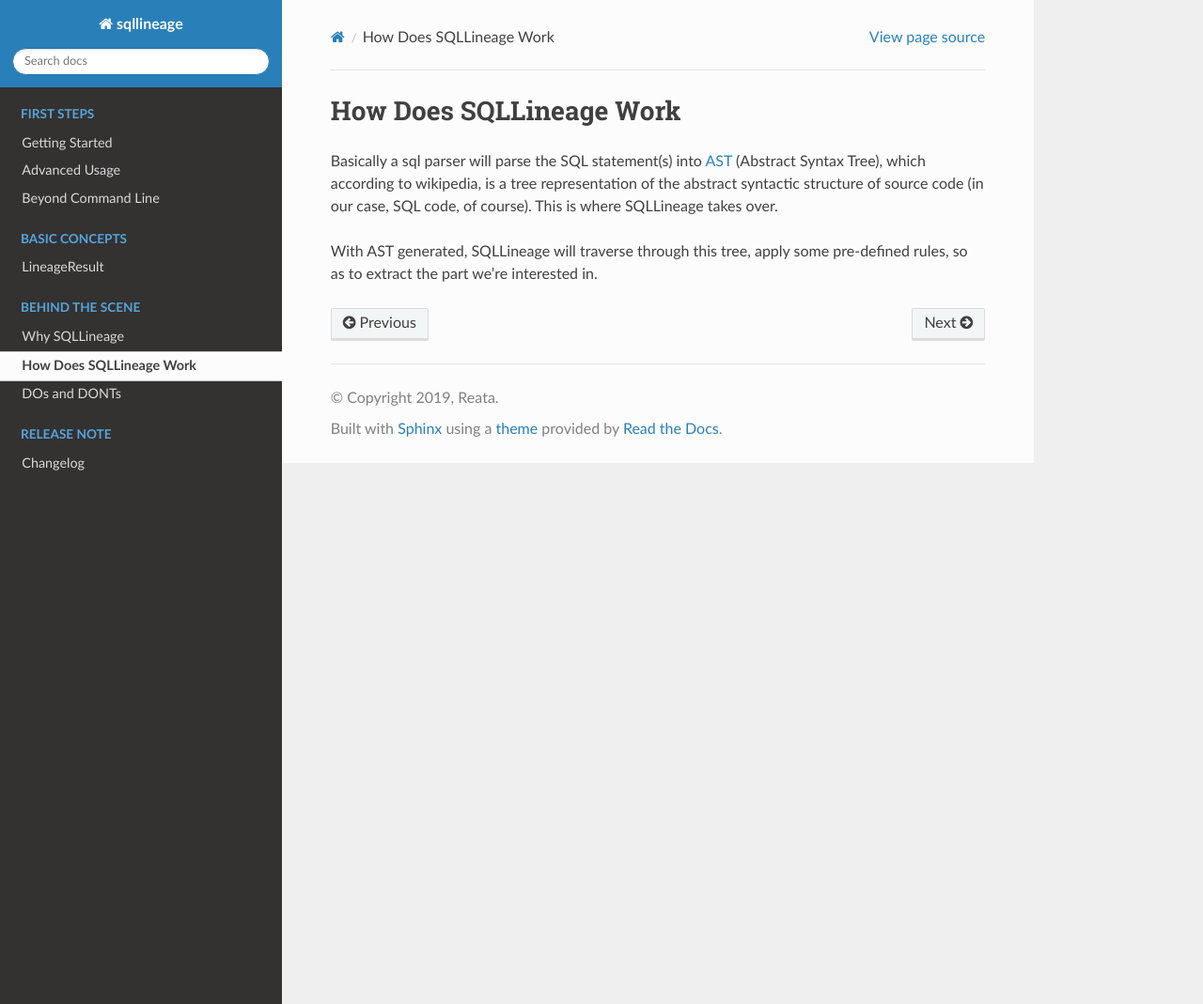
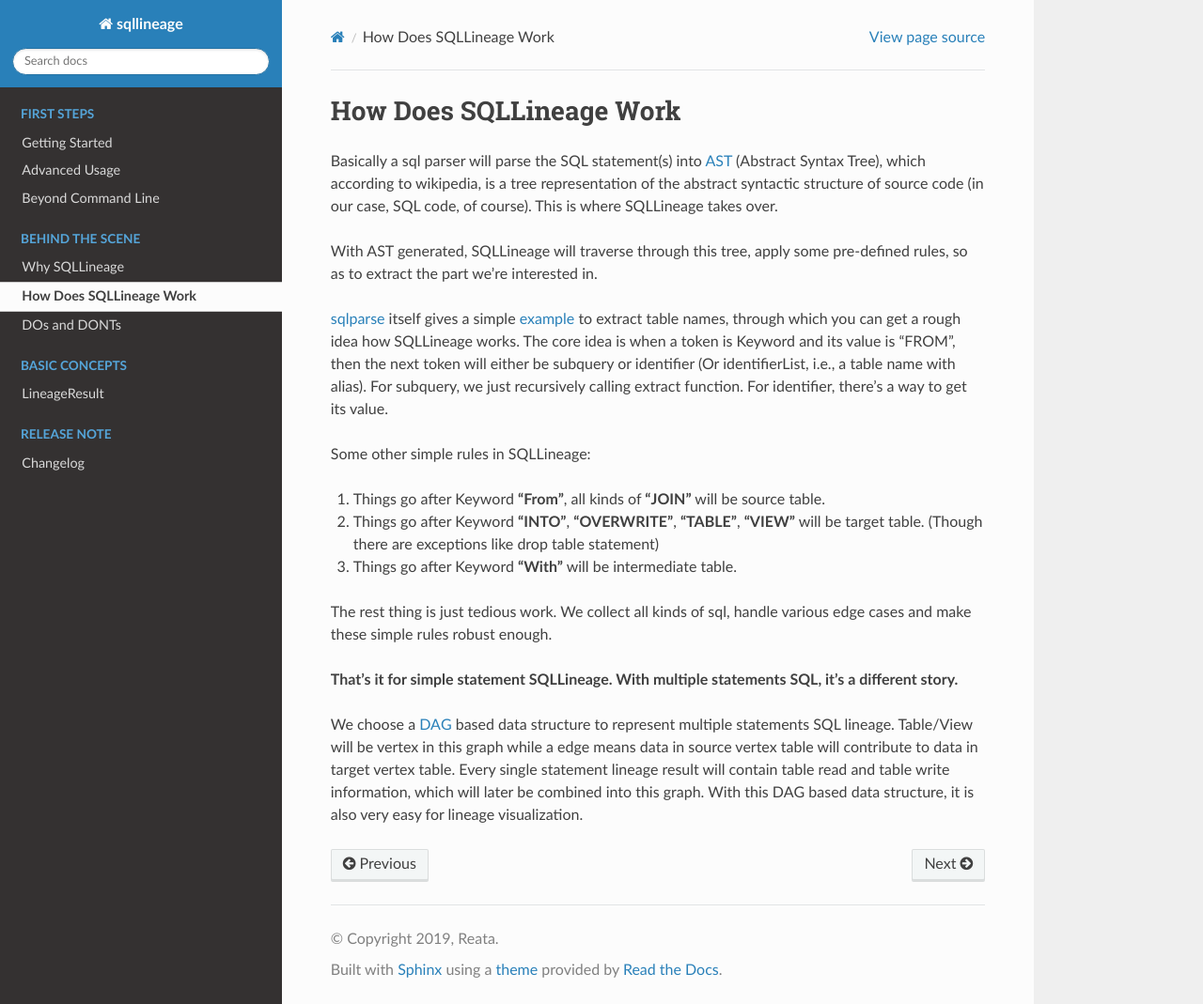
Before and after one commit to reata/sqllineage, a Sphinx documentation site: the page built from docs/behind_the_scene/how_sqllineage_work.rst, in a window 1280 px wide and 1069 px high. Shown: the whole window at 94% size. Built offline with Sphinx 7.4.7 and the Read the Docs theme 2.0.0, drawn with Linux system fonts in a browser that asks for light colours.

Commit message:
docs: refine how and design philosophy part

```diff
--- a/docs/behind_the_scene/dos_and_donts.rst
+++ b/docs/behind_the_scene/dos_and_donts.rst
@@ -1,6 +1,10 @@
 *************
 DOs and DONTs
 *************
+
+SQLLineage is a static SQL code lineage analysis tool, which means we will not try to execute the SQL code against any
+kinds of server. Instead, we will just look at the code as text, parse it and give back the result. No client/server
+interaction.
 
 DOs
 ===
--- a/docs/behind_the_scene/how_sqllineage_work.rst
+++ b/docs/behind_the_scene/how_sqllineage_work.rst
@@ -9,5 +9,31 @@
 With AST generated, SQLLineage will traverse through this tree, apply some pre-defined rules, so as to extract the part
 we're interested in.
 
+`sqlparse`_ itself gives a simple `example`_ to extract table names, through which you can get a rough idea how
+SQLLineage works. The core idea is when a token is Keyword and its value is "FROM", then the next token will either
+be subquery or identifier (Or identifierList, i.e., a table name with alias). For subquery, we just recursively calling
+extract function. For identifier, there's a way to get its value.
+
+Some other simple rules in SQLLineage:
+
+1. Things go after Keyword **"From"**, all kinds of **"JOIN"** will be source table.
+
+2. Things go after Keyword **"INTO"**, **"OVERWRITE"**, **"TABLE"**, **"VIEW"** will be target table. (Though there are
+   exceptions like drop table statement)
+
+3. Things go after Keyword **"With"** will be intermediate table.
+
+The rest thing is just tedious work. We collect all kinds of sql, handle various edge cases and make these simple rules
+robust enough.
+
+**That's it for simple statement SQLLineage. With multiple statements SQL, it's a different story.**
+
+We choose a `DAG`_ based data structure to represent multiple statements SQL lineage. Table/View will be vertex in this
+graph while a edge means data in source vertex table will contribute to data in target vertex table. Every single
+statement lineage result will contain table read and table write information, which will later be combined into this
+graph. With this DAG based data structure, it is also very easy for lineage visualization.
 
 .. _AST: https://en.wikipedia.org/wiki/Abstract_syntax_tree
+.. _sqlparse: https://github.com/andialbrecht/sqlparse
+.. _example: https://github.com/andialbrecht/sqlparse/blob/master/examples/extract_table_names.py
+.. _DAG: https://en.wikipedia.org/wiki/Directed_acyclic_graph
```
Also changed, not shown: docs/index.rst (+15 -12 lines).
